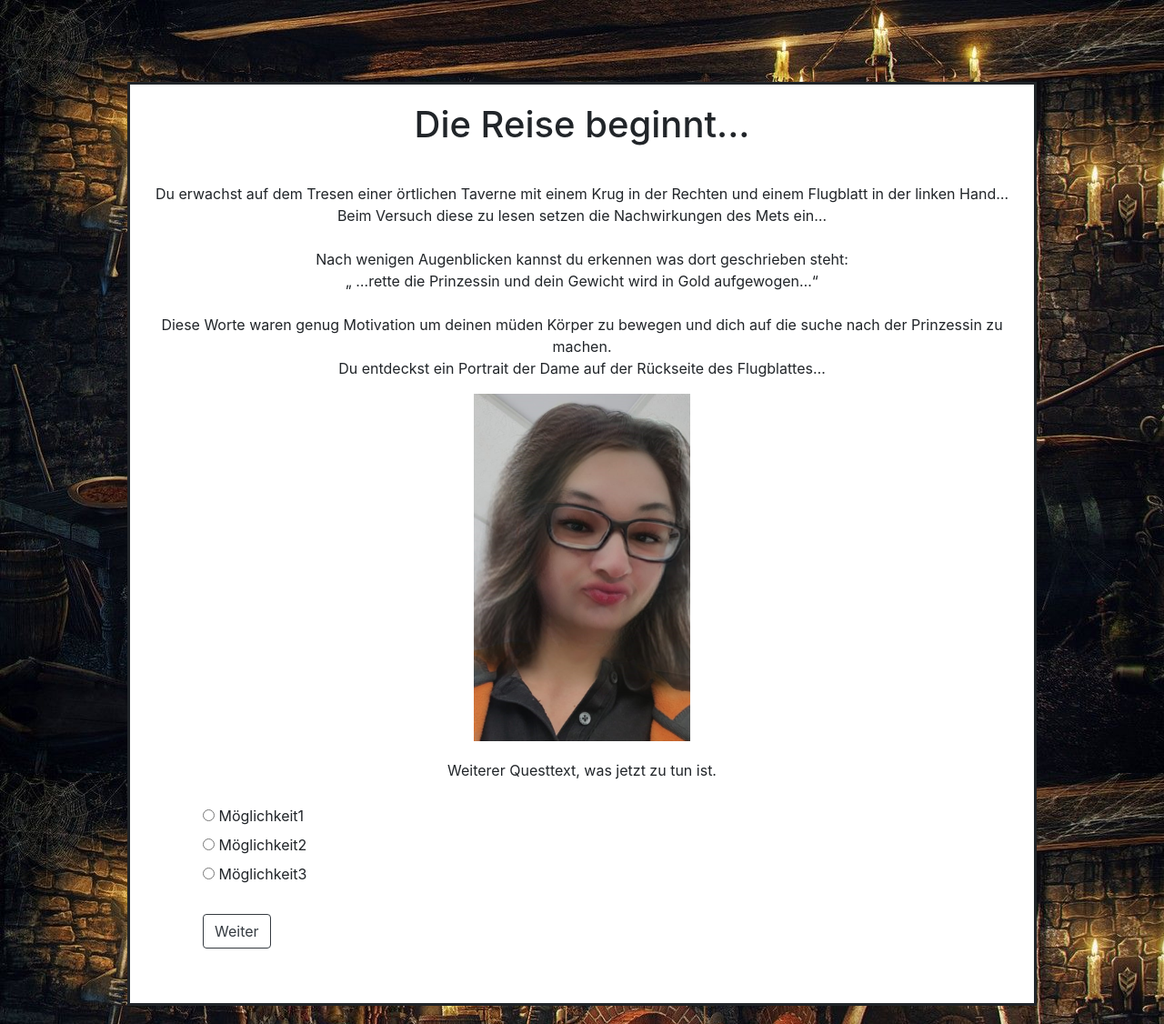
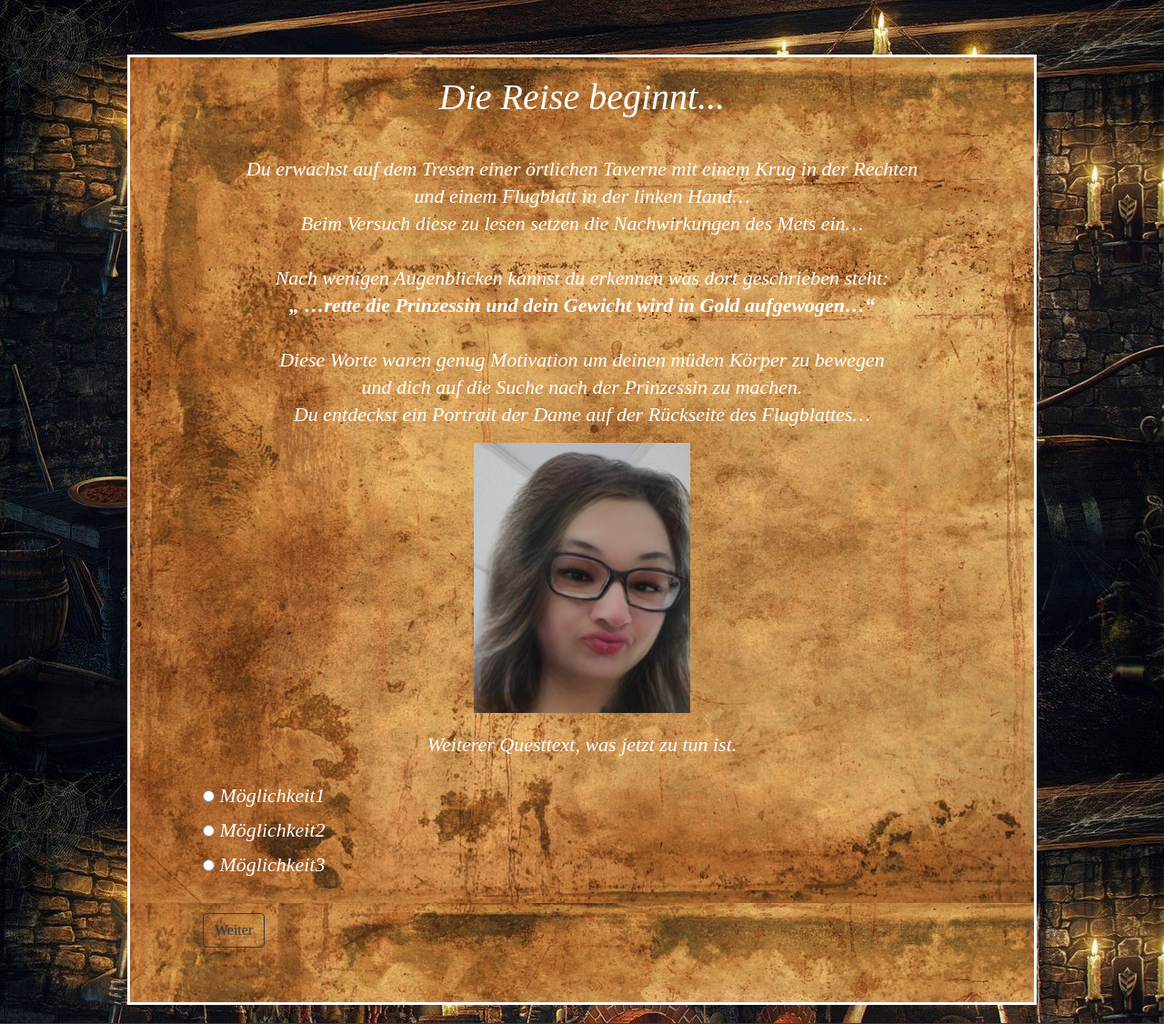
Before and after one commit to Apokryphia/text_adventure, a Flask app: page /start in a window 1280 px wide. Shown: the part 56-1182 px from the top of the page at 91% size. Run offline with Flask 2, Linux system fonts and the light colour scheme; some libraries are stand-ins or nearby versions.

Commit message:
added background and paper images for container

```diff
--- a/static/styles.css
+++ b/static/styles.css
@@ -1,6 +1,11 @@
 * {
     margin: 0;
     padding: 0;
+}
+
+body {
+    background: url(background.jpg);
+    background-repeat: auto;
 }
 
 /* Base page */
@@ -8,16 +13,23 @@
 /* Index Page */
 
 /* Start Page */
+.container-start {
+    padding: 40px 0 0;
+    text-align: center;
+    background: url(tavern.jpg)
+}
 
 /* Standart Layout */
 
-#container {
-    padding: 70px 0 0;
+.container {
+    padding: 40px 0 0;
     text-align: center;
 }
 
 .quest-box {
-    background: white;
+    background: url(paper.jpg);
+    color: white;
+    font: italic 22px/30px Verdandi, serif;
     display: inline-block;
     border: solid;
     margin: 20px;
--- a/templates/image-princess.html
+++ b/templates/image-princess.html
@@ -1,6 +1,8 @@
 {% extends "base.html" %}
 
 {% block content %}
+
+<div class="container">
 
     <div class="quest-box">
         <h1>Hier ist unsere wunderschöne Prinzessin Antarktis.</h1>
@@ -11,7 +13,7 @@
             <form method="POST">
                 <div id="radio-selection">
                     <input type="radio" id="option1" name="options" value="option1">
-                <label for="option1">Ja, auf jeden Fall! Dieser Schönheit muss geholfen werden!</label><br>
+                    <label for="option1">Ja, auf jeden Fall! Dieser Schönheit <b>muss</b> geholfen werden!</label><br>
                     <input type="radio" id="option2" name="options" value="option2">
                     <label for="option2">Ehm. Nein.</label><br><br>
 
@@ -24,5 +26,6 @@
 
     </div>
 
+</div>
 
 {% endblock %}
--- a/templates/start.html
+++ b/templates/start.html
@@ -2,18 +2,17 @@
 
 {% block content %}
 
-<div id="container" style="background-image: url('static/tavern.jpg')" >
+<div class="container-start">
 
     <div class="quest-box">
-
         <h1>Die Reise beginnt...</h1>
 
 
-        <p> Du erwachst auf dem Tresen einer örtlichen Taverne mit einem Krug in der Rechten und einem Flugblatt in der linken Hand…<br>
+        <p> Du erwachst auf dem Tresen einer örtlichen Taverne mit einem Krug in der Rechten <br> und einem Flugblatt in der linken Hand…<br>
             Beim Versuch diese zu lesen setzen die Nachwirkungen des Mets ein…<br><br>
             Nach wenigen Augenblicken kannst du erkennen was dort geschrieben steht: <br>
-            „ …rette die Prinzessin und dein Gewicht wird in Gold aufgewogen…“<br><br>
-            Diese Worte waren genug Motivation um deinen müden Körper zu bewegen und dich auf die suche nach der Prinzessin zu machen.<br>
+            <b>„ …rette die Prinzessin und dein Gewicht wird in Gold aufgewogen…“</b><br><br>
+            Diese Worte waren genug Motivation um deinen müden Körper zu bewegen <br> und dich auf die Suche nach der Prinzessin zu machen.<br>
             Du entdeckst ein Portrait der Dame auf der Rückseite des Flugblattes…<br>
         </p>
 
@@ -37,9 +36,9 @@
             </div>
         </form>
 
-
     </div>
 </div>
 
 
+
 {% endblock %}
```
Also changed, not shown: templates/index.html (+4 -3 lines), templates/nein.html (+7 -3 lines), static/background.jpg (added), static/paper.jpg (added), static/princess.png. Lines whose indentation alone changed are shown as unchanged.
